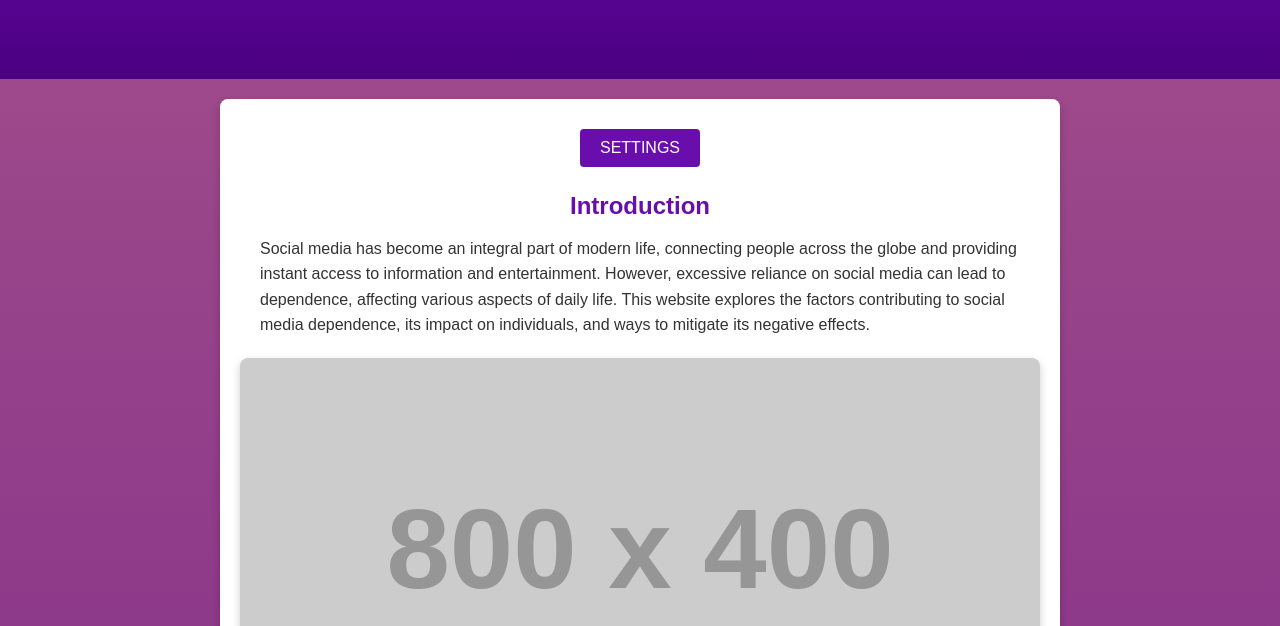
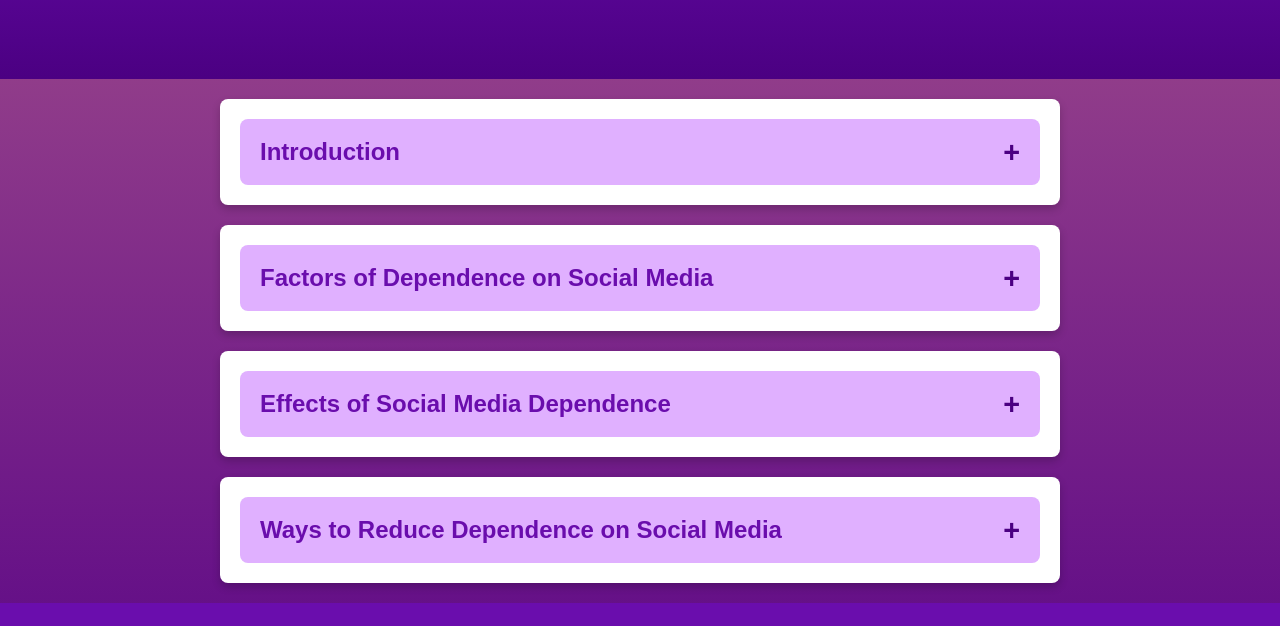
Before and after one commit to Rina2202/Social-media-dependency, a plain HTML site: page index.html in a window 1280 px wide. Shown: the part 162-788 px from the top of the page. Drawn offline with Linux system fonts and the light colour scheme; placeholder pictures from the web are drawn by us.

Commit message:
Add files via upload

```diff
--- a/index.html
+++ b/index.html
@@ -13,22 +13,27 @@
     </div>
 
     <!-- Pengenalan -->
-    <section class="intro">
-        <button class="settings-btn" onclick="toggleContent('intro-content')">Settings</button>
-        <div id="intro-content">
-            <h2>Introduction</h2>
+    <section>
+        <h2 onclick="toggleContent('intro-content')" class="clickable-title">
+            <span>Introduction</span>
+            <span class="icon">+</span>
+        </h2>
+        <div id="intro-content" class="content">
             <p>
                 Social media has become an integral part of modern life, connecting people across the globe and providing instant access to information and entertainment. However, excessive reliance on social media can lead to dependence, affecting various aspects of daily life. This website explores the factors contributing to social media dependence, its impact on individuals, and ways to mitigate its negative effects.
             </p>
-            <img src="https://via.placeholder.com/800x400" alt="Social media illustration" class="image">
+            <img src="https://as1.ftcdn.net/v2/jpg/02/91/12/03/1000_F_291120372_tOYaD3ZivjMsKfWk1PyHJJ6mP1qqMaCz.jpg"
+                 alt="Social media illustration" class="image">
         </div>
     </section>
 
     <!-- Faktor kebergantungan -->
-    <section class="factors">
-        <button class="settings-btn" onclick="toggleContent('factors-content')">Settings</button>
-        <div id="factors-content">
-            <h2>Factors of Dependence on Social Media</h2>
+    <section>
+        <h2 onclick="toggleContent('factors-content')" class="clickable-title">
+            <span>Factors of Dependence on Social Media</span>
+            <span class="icon">+</span>
+        </h2>
+        <div id="factors-content" class="content">
             <ul>
                 <li><strong>Interesting Content:</strong> Algorithms designed to retain user attention.</li>
                 <li><strong>Ease of Access:</strong> Continuous mobile usage and the availability of platforms.</li>
@@ -39,25 +44,30 @@
     </section>
 
     <!-- Kesan kebergantungan -->
-    <section class="effects">
-        <button class="settings-btn" onclick="toggleContent('effects-content')">Settings</button>
-        <div id="effects-content">
-            <h2>Effects of Social Media Dependence</h2>
+    <section>
+        <h2 onclick="toggleContent('effects-content')" class="clickable-title">
+            <span>Effects of Social Media Dependence</span>
+            <span class="icon">+</span>
+        </h2>
+        <div id="effects-content" class="content">
             <ul>
                 <li><strong>Social Relationships:</strong> Decreased face-to-face interaction with family and friends.</li>
                 <li><strong>Productivity:</strong> Diminished concentration on work or studies.</li>
                 <li><strong>Physical Health:</strong> Sleep problems and posture issues due to excessive use.</li>
                 <li><strong>Mental Well-being:</strong> Stress, anxiety, and low self-esteem resulting from social comparison.</li>
             </ul>
-            <img src="https://via.placeholder.com/800x400" alt="Effects of social media dependence" class="image">
+            <img src="https://images.unsplash.com/photo-1518779578993-ec3579fee39f"
+                 alt="Effects of social media dependence" class="image">
         </div>
     </section>
 
     <!-- Cara mengurangkan kebergantungan -->
-    <section class="solutions">
-        <button class="settings-btn" onclick="toggleContent('solutions-content')">Settings</button>
-        <div id="solutions-content">
-            <h2>Ways to Reduce Dependence on Social Media</h2>
+    <section>
+        <h2 onclick="toggleContent('solutions-content')" class="clickable-title">
+            <span>Ways to Reduce Dependence on Social Media</span>
+            <span class="icon">+</span>
+        </h2>
+        <div id="solutions-content" class="content">
             <ol>
                 <li><strong>Set Time Limits:</strong> Use apps or timers to control usage time.</li>
                 <li><strong>Use Social Media Mindfully:</strong> Focus on specific purposes such as learning or communication.</li>
@@ -81,10 +91,13 @@
     <script>
         function toggleContent(sectionId) {
             const section = document.getElementById(sectionId);
+            const icon = section.previousElementSibling.querySelector('.icon');
             if (section.style.display === "none" || !section.style.display) {
                 section.style.display = "block";
+                icon.textContent = "-";
             } else {
                 section.style.display = "none";
+                icon.textContent = "+";
             }
         }
     </script>
--- a/styles.css
+++ b/styles.css
@@ -33,43 +33,53 @@ section {
     box-shadow: 0 4px 8px rgba(0, 0, 0, 0.2);
 }
 
-h2 {
+.clickable-title {
+    margin: 0;
+    font-size: 1.5em;
     color: #6a0dad;
+    cursor: pointer;
     text-align: center;
-    margin-bottom: 10px;
+    padding: 10px 0;
+    background: #e0b0ff;
+    border-radius: 8px;
+    display: flex;
+    justify-content: space-between;
+    align-items: center;
+    padding: 10px 20px;
 }
 
-ul, ol, p {
-    margin: 10px 0;
-    padding-left: 20px;
+.clickable-title:hover {
+    background: #d48cf8;
 }
 
-/* Gaya untuk gambar */
+.icon {
+    font-size: 1.2em;
+    font-weight: bold;
+    color: #4b0082;
+}
+
+/* Kandungan */
+.content {
+    display: none;
+    animation: fadeIn 0.5s ease-in-out;
+    margin-top: 20px;
+}
+
+@keyframes fadeIn {
+    from {
+        opacity: 0;
+    }
+    to {
+        opacity: 1;
+    }
+}
+
 .image {
     display: block;
     margin: 20px auto;
     max-width: 100%;
     border-radius: 8px;
     box-shadow: 0 4px 8px rgba(0, 0, 0, 0.2);
-}
-
-/* Gaya butang Settings */
-.settings-btn {
-    display: block;
-    margin: 10px auto 20px auto;
-    padding: 10px 20px;
-    background: #6a0dad;
-    color: white;
-    border: none;
-    border-radius: 4px;
-    cursor: pointer;
-    font-size: 1em;
-    text-transform: uppercase;
-    transition: background 0.3s ease;
-}
-
-.settings-btn:hover {
-    background: #4b0082;
 }
 
 /* Footer styling */
```
